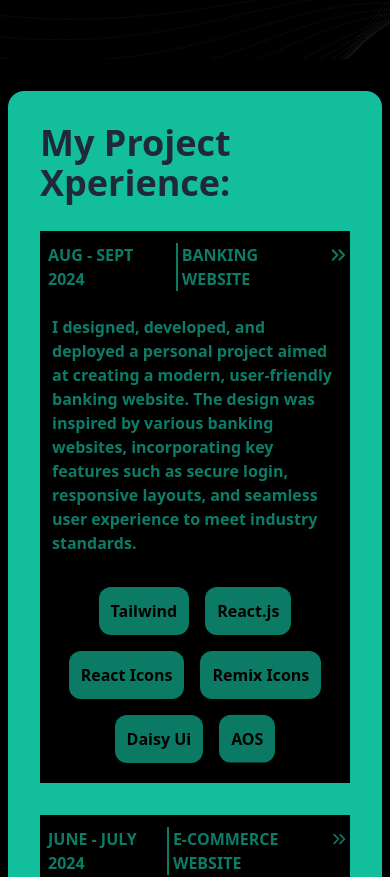
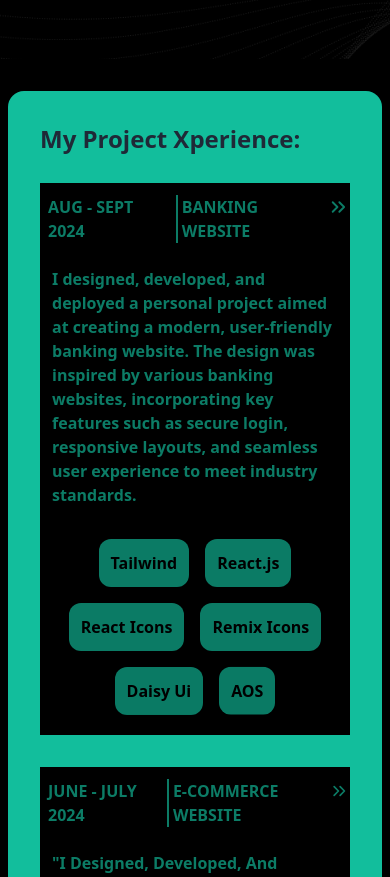
Before and after one commit to Aristocbrat/Myportfolio, a React (Create React App) app: page / in a window 390 px wide. Shown: the part 3681-4558 px from the top of the page. Built offline with nearby package versions, Linux system fonts and the light colour scheme; a web font is replaced by a local one; what tailwindcss-animated would draw is missing.

Commit message:
some changes for the font size

```diff
--- a/src/components/Body.jsx
+++ b/src/components/Body.jsx
@@ -71,7 +71,7 @@
               <AnimiLoader/>
             </div>
             <div
-               className="xl:text-xl text-white xl:w-[200px]
+               className="xl:text-xl text-white dark:text-[#0D7C66] xl:w-[200px]
                xl:h-[200px] mt-4 xl:block sm:hidden font-extrabold uppercase" ref={scrollRef} >
                 <motion.div
                   style={{translateX:para1}}
--- a/src/components/client/Projects.jsx
+++ b/src/components/client/Projects.jsx
@@ -5,7 +5,8 @@
   return (
     <div>
        <div className="projectimages flex flex-col py-8 px-3" id='project'>
-                <h1 className='font-extrabold py-4 text-black text-3xl capitalize underline underline-offset-4'>projects:</h1>
+                <h1 className='font-extrabold py-4 text-black
+                 text-3xl capitalize underline underline-offset-4'>projects:</h1>
          <div className="border-b-2 border-[#12be9c] py-4 px-3 bg-black w-full text-base-200">
             <div className="flex flex-wrap gap-3 justify-center group ">
                <img src="/bank.png" alt=""
--- a/src/components/client/Roadmap.jsx
+++ b/src/components/client/Roadmap.jsx
@@ -12,7 +12,7 @@
 
   </figure>
   <div className="card-body w-full ">
-    <h2 className="card-title text-4xl">My Road-Map</h2>
+    <h2 className="card-title xl:text-4xl lg:text-4xl sm:text-2xl">My Road-Map</h2>
      <p className='font-bold'>-Front-end Development Course at PluralCode Academy</p>
      <p className='font-bold'>-Internship at HNG</p>
      <p className='font-bold'>-Building user-friendly & responsive web applications</p>
@@ -25,7 +25,7 @@
 
   </figure>
   <div className="card-body">
-    <h2 className="card-title text-4xl">My Project Xperience:</h2>
+    <h2 className="card-title xl:text-4xl sm:text-2xl ">My Project Xperience:</h2>
     <section className='flex flex-col py-5 gap-8'>
 
     <div className="bg-black text-[#12be9ca6] w-full ">
--- a/src/components/client/Skills.jsx
+++ b/src/components/client/Skills.jsx
@@ -216,7 +216,7 @@
               <motion.p
                    style={{ x: para1 }}
                    transition={{ delay: 1.0, type: "spring", stiffness: 100, damping: 10  , duration:1500 }}
-                   className='w-full md:w-[420px] text-sm md:text-base lg:text-lg'>
+                   className='w-full md:w-[420px] text-sm md:text-base lg:text-lg dark:font-bold'>
                 With a strong foundation in HTML, CSS, JavaScript, and frameworks like React.js &
                 Next.Js, and different animation libaries
                  I bring designs to life with clean , slick and efficient code.
```
